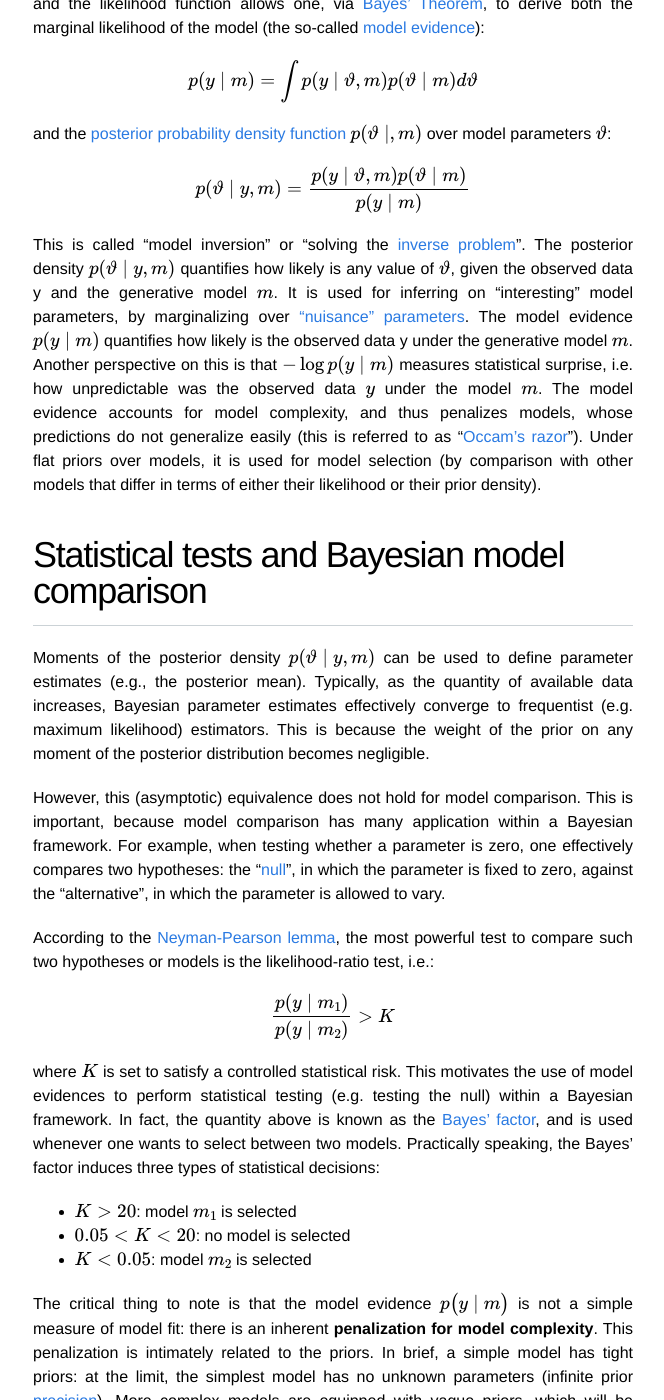
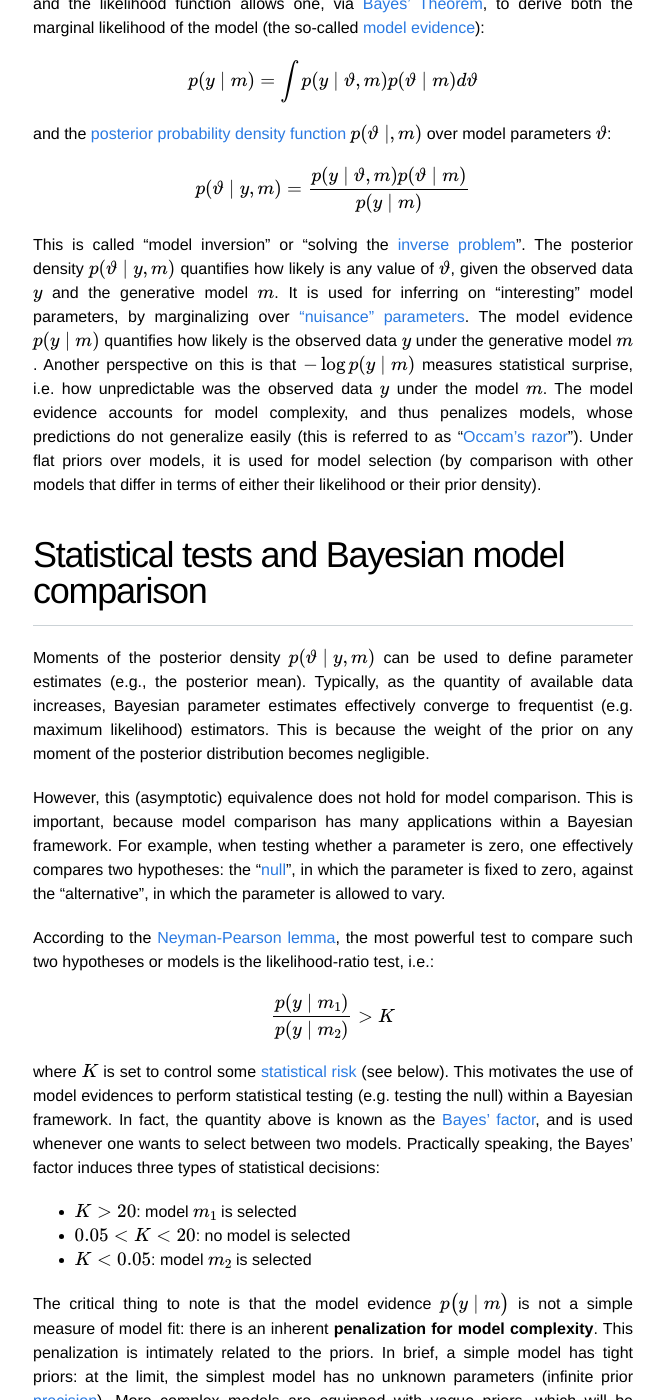
Before and after one commit to MBB-team/VBA-toolbox, a Jekyll site: the page built from _wiki/Bayesian-modelling-introduction.md, in a window 1280 px wide and 1400 px high, scrolled down 1603 px. Shown: the whole window, without its empty margins (307-971 px from the left). Built offline with Jekyll 4.4.1, drawn with Linux system fonts in a browser that asks for light colours; nearby versions of some CDN libraries; formulas are drawn with MathJax 3; some of the changed text lies outside the part shown.

Commit message:
Update Bayesian-modelling-introduction.md

```diff
--- a/_wiki/Bayesian-modelling-introduction.md
+++ b/_wiki/Bayesian-modelling-introduction.md
@@ -34,21 +34,20 @@
 
 $$p(\vartheta\mid y,m)=\frac{p(y\mid\vartheta,m)p(\vartheta\mid m)}{p(y\mid m)}$$
 
-This is called “model inversion” or “solving the [inverse problem](https://en.wikipedia.org/wiki/Inverse_problem)”. The posterior density $$p(\vartheta\mid y, m)$$  quantifies how likely is any value of $$\vartheta$$, given the observed data y and the generative model $$m$$. It is used for inferring on “interesting” model parameters, by marginalizing over [“nuisance” parameters](https://en.wikipedia.org/wiki/Nuisance_parameter). The model evidence $$p(y\mid m)$$  quantifies how likely is the observed data y under the generative model $$m$$. Another perspective on this is that $$-\log p(y\mid m)$$ measures statistical surprise, i.e. how unpredictable was the observed data $$y$$ under the model $$m$$. The model evidence accounts for model complexity, and thus penalizes models, whose predictions do not generalize easily (this is referred to as “[Occam’s razor](https://en.wikipedia.org/wiki/Occam's_razor)”). Under flat priors over models, it is used for model selection (by comparison with other models that differ in terms of either their likelihood or their prior density).
+This is called “model inversion” or “solving the [inverse problem](https://en.wikipedia.org/wiki/Inverse_problem)”. The posterior density $$p(\vartheta\mid y, m)$$  quantifies how likely is any value of $$\vartheta$$, given the observed data $$y$$ and the generative model $$m$$. It is used for inferring on “interesting” model parameters, by marginalizing over [“nuisance” parameters](https://en.wikipedia.org/wiki/Nuisance_parameter). The model evidence $$p(y\mid m)$$  quantifies how likely is the observed data $$y$$ under the generative model $$m$$. Another perspective on this is that $$-\log p(y\mid m)$$ measures statistical surprise, i.e. how unpredictable was the observed data $$y$$ under the model $$m$$. The model evidence accounts for model complexity, and thus penalizes models, whose predictions do not generalize easily (this is referred to as “[Occam’s razor](https://en.wikipedia.org/wiki/Occam's_razor)”). Under flat priors over models, it is used for model selection (by comparison with other models that differ in terms of either their likelihood or their prior density).
 
 
 # Statistical tests and Bayesian model comparison
 
 Moments of the posterior density $$p(\vartheta\mid y,m)$$ can be used to define parameter estimates (e.g., the posterior mean). Typically, as the quantity of available data increases, Bayesian parameter estimates effectively converge to frequentist (e.g. maximum likelihood) estimators. This is because the weight of the prior on any moment of the posterior distribution becomes negligible.
 
-However, this (asymptotic) equivalence does not hold for model comparison. This is important, because model comparison has many application within a Bayesian framework. For example, when testing whether a parameter is zero, one effectively compares two hypotheses: the "[null](https://en.wikipedia.org/wiki/Null_hypothesis)", in which the parameter is fixed to zero, against the "alternative", in which the parameter is allowed to vary.
+However, this (asymptotic) equivalence does not hold for model comparison. This is important, because model comparison has many applications within a Bayesian framework. For example, when testing whether a parameter is zero, one effectively compares two hypotheses: the "[null](https://en.wikipedia.org/wiki/Null_hypothesis)", in which the parameter is fixed to zero, against the "alternative", in which the parameter is allowed to vary.
 
 According to the [Neyman-Pearson lemma](https://en.wikipedia.org/wiki/Neyman%E2%80%93Pearson_lemma), the most powerful test to compare such two hypotheses or models is the likelihood-ratio test, i.e.:
 
 $$\frac{p(y\mid m_1)}{p(y\mid m_2)} > K$$
 
-where $$K$$ is set to satisfy a controlled statistical risk.
-This motivates the use of model evidences to perform statistical testing (e.g. testing the null) within a Bayesian framework. In fact, the quantity above is known as the [Bayes' factor](https://en.wikipedia.org/wiki/Bayes_factor), and is used whenever one wants to select between two models. Practically speaking, the Bayes' factor induces three types of statistical decisions:
+where $$K$$ is set to control some [statistical risk](https://en.wikipedia.org/wiki/Risk_(statistics)) (see below). This motivates the use of model evidences to perform statistical testing (e.g. testing the null) within a Bayesian framework. In fact, the quantity above is known as the [Bayes' factor](https://en.wikipedia.org/wiki/Bayes_factor), and is used whenever one wants to select between two models. Practically speaking, the Bayes' factor induces three types of statistical decisions:
 
 - $$K>20$$:      model $$m_1$$ is selected
 - $$0.05<K<20$$: no model is selected
@@ -84,9 +83,9 @@
 
 The distribution under the null $$p\left(t \mid H_0 \right)$$ is shown in red, along with the probability of finding a more extreme value under the null $$P\left(t>t^\ast \mid H_0 \right)$$ (grey area under the curve). Under this decision rule, we expect to wrongly accept the null in $$100 \times \alpha \%$$ cases.
 
-But what happens when $$P\left(t>t^\ast \mid H_0 \right) > \alpha$$? Is this evidence in favour of $$H_0$$? Of course not. At this point, one has to resort to the notion of [statistical power](https://en.wikipedia.org/wiki/Statistical_power), i.e. the test's sensitivity. Formally speaking, sensitivity is one minus the [false negative rate](https://en.wikipedia.org/wiki/False_positives_and_false_negatives), i.e. the probability of not detecting an effect when there is. In principle, this probability can be derived from the alternative hypothesis $$H_1: \theta \neq 0$$. For example, if it was the case that, for $$\alpha=0.05$$, power was above 95%, then one could formally *accept the null*, because $$P\left(t < t^\ast \mid H_1 \right) < 0.05 $$. This logic, however, is more appropriately pursued using Bayesian hypothesis testing.
+But what happens when $$P\left(t>t^\ast \mid H_0 \right) > \alpha$$? Is this evidence in favour of $$H_0$$? Of course not. At this point, one has to resort to the notion of [statistical power](https://en.wikipedia.org/wiki/Statistical_power), i.e. the test's sensitivity. Formally speaking, sensitivity is one minus the [false negative rate](https://en.wikipedia.org/wiki/False_positives_and_false_negatives), i.e. the probability of not detecting an effect when there is. In principle, this probability can be derived from the alternative hypothesis $$H_1: \theta \neq 0$$. For example, if it was the case that, for $$\alpha=0.05$$, power was above 95%, then one could be entitled to *accept the null*, because $$P\left(t < t^\ast \mid H_1 \right) < 0.05 $$. This logic, however, is more appropriately pursued using Bayesian hypothesis testing.
 
-Recall that Bayesian hypothesis testing is a special case of Bayesian model comparison, whereby one would compare $$H_0$$ with $$H_1$$. This requires one to consider the alternative hypothesis explicitly. But what novel perspective does it bring? To begin with, although a given data sample may be unlikely under $$H_0$$, it may be even more unlikey under $$H_1$$. In fact, Bayesian model comparison is more concerned with **total error rates** than with false positive rates alone. Let us extend our exemple above:
+Recall that Bayesian hypothesis testing is a special case of Bayesian model comparison, whereby one would compare $$H_0$$ with $$H_1$$. This requires one to consider the alternative hypothesis explicitly. But what novel perspective does it bring? To begin with, although a given data sample may be unlikely under $$H_0$$, it may be even more unlikey under $$H_1$$. We will se an example of this below. More generally, Bayesian model comparison is more concerned with **total error rates** than with false positive rates alone. Let us extend our exemple above:
 
 ![]({{ site.baseurl }}/images/wiki/bmc.jpg)
 
```
Also changed, not shown: other parts of _wiki/Bayesian-modelling-introduction.md (+2 -2 lines).
